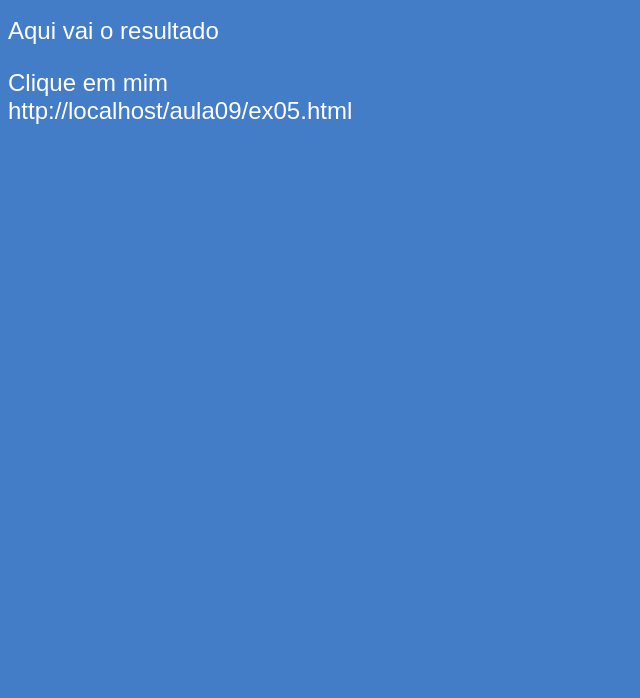
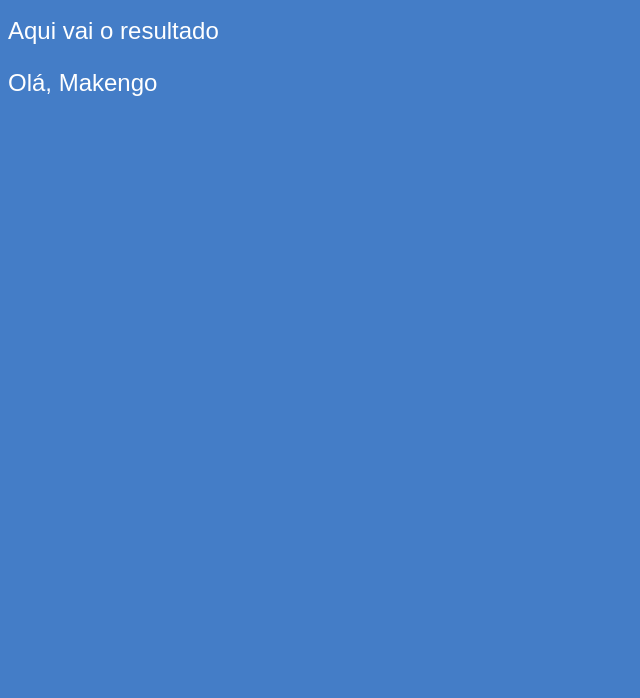
Before and after one commit to PedroMakengo/CursoJs, a plain HTML site: page aula09/ex05.html in a window 1280 px wide. Shown: the part 102-800 px from the top of the page, without its empty margins (0-640 px from the left). Drawn offline with Linux system fonts and the light colour scheme.

Commit message:
Dominando a Dom

```diff
--- a/aula09/ex05.html
+++ b/aula09/ex05.html
@@ -17,14 +17,28 @@
   <body>
     <h1>Iniciando estudos DOM</h1>
     <p>Aqui vai o resultado</p>
-    <div>Clique em mim</div>
+    <div id="msg">Clique em mim</div>
 
     <script>
       // location - localização do seu site
       // history - guarda os registos do teu site
       // document - documento do seu site (html)
 
-      window.document.write(window.document.URL);
+      // window.document.write(window.document.URL);
+      // var corpo = window.document.body;
+      // var p1 = window.document.getElementsByTagName("p")[0];
+      // corpo.style.background = "black";
+      // p1.style.color = "blue";
+
+      // window.document.write(p1.innerText);
+
+      // var d = window.document.getElementById("msg");
+      // // window.document.write(d.innerHTML);
+      // d.style.background = "green";
+      // d.innerText = "Estou aguardando ";
+
+      var d = window.document.querySelector("div#msg");
+      d.innerText = "Olá, Makengo";
     </script>
   </body>
 </html>
```
